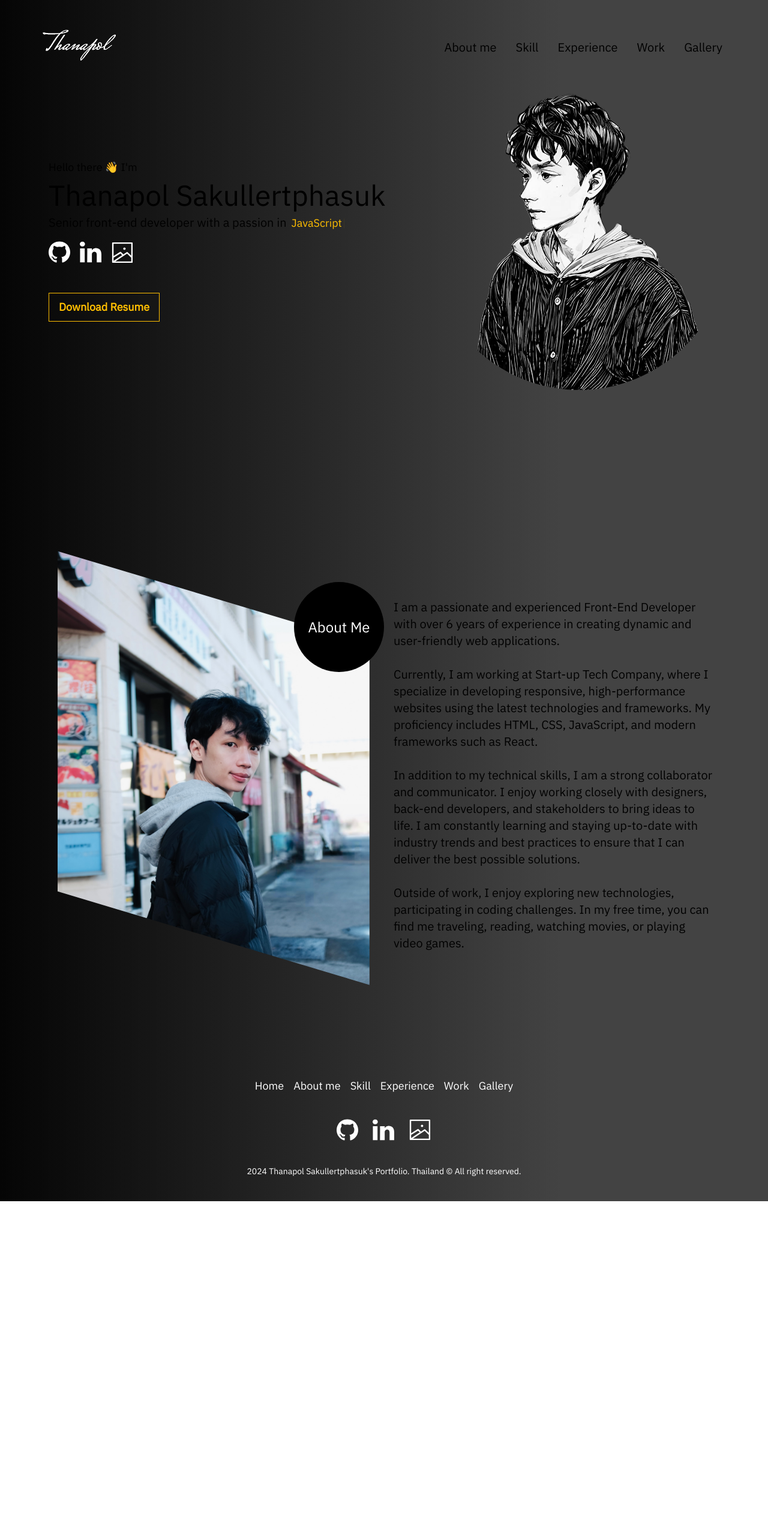
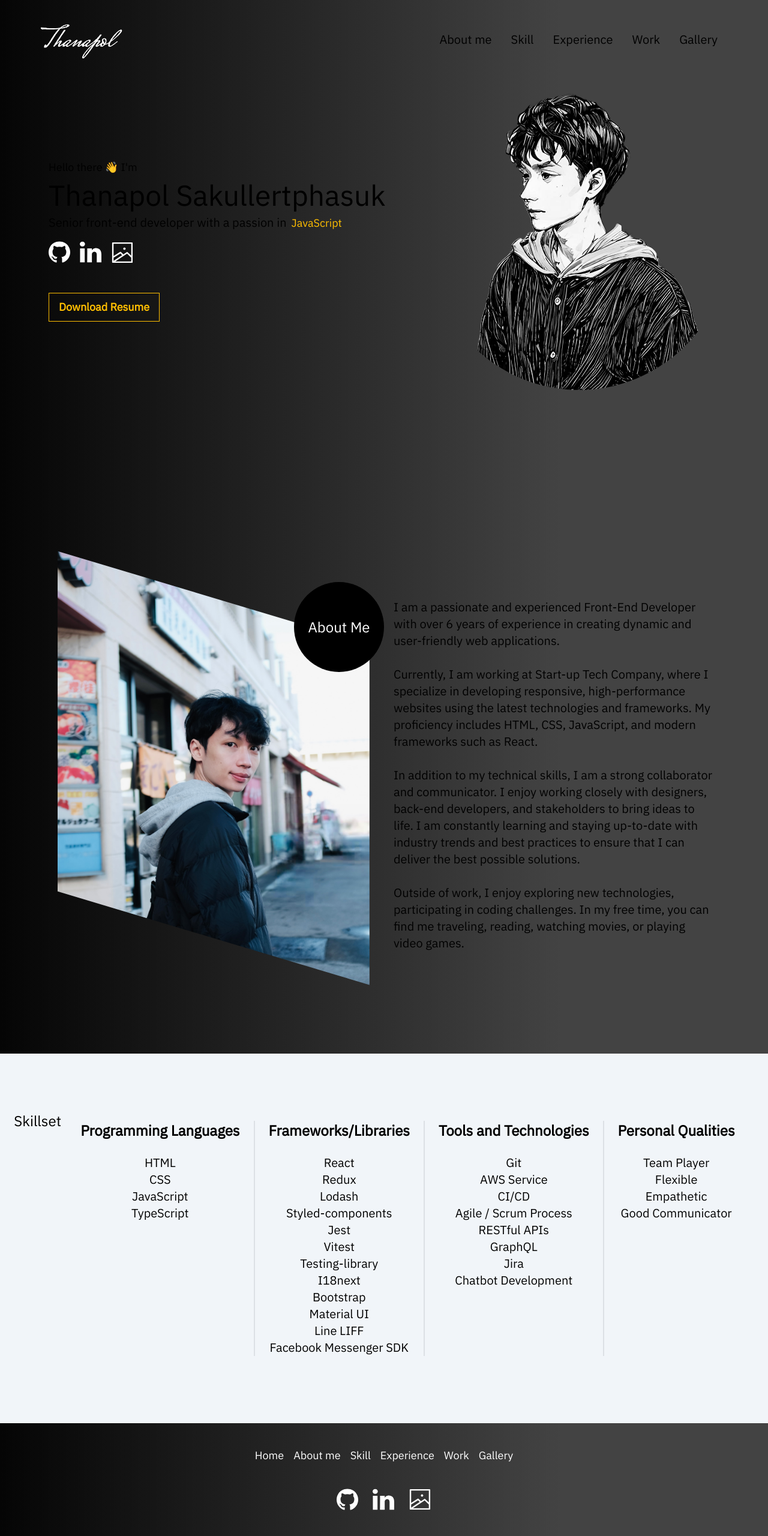
Before and after one commit to wintory/portfolio, a Next.js app: page / in a window 1280 px wide. Shown: the top 2560 px of the page at 60% size. Before the commit the page ends 2002 px from the top, so only its background shows below. Built offline with nearby package versions, Linux system fonts and the light colour scheme.

Commit message:
build: add navbar

```diff
--- a/app/components/NavBar.tsx
+++ b/app/components/NavBar.tsx
@@ -2,18 +2,93 @@ import Image from 'next/image'
 
 const NavBar = () => {
   return (
-    <div className="navbar absolute left-0 top-0 z-[100] max-w-[1200px] translate-x-[-50%] p-3 sm:hidden md:left-[50%] md:w-[100%] lg:top-5 lg:flex">
+    <div className="drawer absolute left-0 top-0 z-[100] flex max-w-[1200px] p-3 lg:left-[50%] lg:top-2 lg:w-[100%] lg:translate-x-[-50%]">
+      <input id="menu" type="checkbox" className="drawer-toggle" />
+      <div className="drawer-content flex w-[100%] flex-col justify-between">
+        <div className="navbar">
+          <div className="flex-none lg:hidden">
+            <label
+              htmlFor="menu"
+              aria-label="open sidebar"
+              className="btn btn-square btn-ghost hover:rounded-none focus:rounded-none"
+            >
+              <svg
+                xmlns="http://www.w3.org/2000/svg"
+                fill="none"
+                viewBox="0 0 24 24"
+                className="inline-block h-6 w-6 stroke-current"
+              >
+                <path
+                  strokeLinecap="round"
+                  strokeLinejoin="round"
+                  strokeWidth="2"
+                  d="M4 6h16M4 12h16M4 18h16"
+                ></path>
+              </svg>
+            </label>
+          </div>
           <div className="flex-1">
             <Image
               src="/images/signature.png"
               alt={'signature'}
               className="max-h-[120px]"
               width={150}
-          height={80}
+              height={150}
             />
           </div>
-      <div className="flex-none">
+          <div className="hidden flex-none lg:block">
             <ul className="text-bold menu menu-horizontal text-xl">
+              <li>
+                <a
+                  className="hover:rounded-none focus:rounded-none"
+                  href="#about-me"
+                >
+                  About me
+                </a>
+              </li>
+              <li>
+                <a
+                  className="hover:rounded-none focus:rounded-none"
+                  href="#skill"
+                >
+                  Skill
+                </a>
+              </li>
+              <li>
+                <a
+                  className="hover:rounded-none focus:rounded-none"
+                  href="#experience"
+                >
+                  Experience
+                </a>
+              </li>
+              <li>
+                <a
+                  className="hover:rounded-none focus:rounded-none"
+                  href="#work"
+                >
+                  Work
+                </a>
+              </li>
+              <li>
+                <a
+                  className="hover:rounded-none focus:rounded-none"
+                  href="#gallery"
+                >
+                  Gallery
+                </a>
+              </li>
+            </ul>
+          </div>
+        </div>
+      </div>
+      <div className="drawer-side">
+        <label
+          htmlFor="menu"
+          aria-label="close sidebar"
+          className="drawer-overlay"
+        ></label>
+        <ul className="menu min-h-full w-80 bg-base-200 p-4 text-lg">
           <li>
             <a
               className="hover:rounded-none focus:rounded-none"
--- a/app/page.tsx
+++ b/app/page.tsx
@@ -7,6 +7,7 @@ import NavBar from './components/NavBar'
 import AboutMe from './sections/AboutMe'
 import Footer from './sections/Footer'
 import MainContent from './sections/MainContent'
+import MySkill from './sections/MySkill'
 
 const sans = IBM_Plex_Sans({
   weight: ['400'],
@@ -29,6 +30,7 @@ export default function Home() {
             <MainContent />
           </div>
           <AboutMe />
+          <MySkill />
           <Footer />
         </main>
       </ParallaxProvider>
--- a/app/sections/AboutMe.tsx
+++ b/app/sections/AboutMe.tsx
@@ -8,7 +8,6 @@ import { START_WORK_YEAR } from '../constants/common'
 
 const AboutMe: FC = () => {
   const ref = useRef(null)
-  const skillRef = useRef(null)
 
   const { scrollYProgress } = useScroll({
     target: ref,
@@ -16,7 +15,6 @@ const AboutMe: FC = () => {
   })
   const textScrollY = useTransform(scrollYProgress, [0, 1], ['0%', '100%'])
   const imageScrollY = useTransform(scrollYProgress, [0, 1], ['0%', '75%'])
-  const skillScrollY = useTransform(scrollYProgress, [0, 1], ['0%', '100%'])
   const expYear = new Date().getFullYear() - START_WORK_YEAR
 
   return (
--- a/app/sections/MySkill.tsx
+++ b/app/sections/MySkill.tsx
@@ -1,27 +1,87 @@
+import { motion, useScroll, useTransform } from 'framer-motion'
 import { FC, useRef } from 'react'
-import FlipCard from '../components/FlipCard'
 
 const MySkill: FC = () => {
   const ref = useRef(null)
 
+  const { scrollYProgress } = useScroll({
+    target: ref,
+    offset: ['start start', 'end start'],
+  })
+  const textScrollY = useTransform(scrollYProgress, [0, 1], ['0%', '100%'])
+
   return (
     <div
       ref={ref}
-      id="skill"
-      className="relative flex h-[1200px] justify-center"
-      style={{
-        backgroundImage:
-          'url("https://images.unsplash.com/photo-1524439188326-e47322d1cef2?q=80&w=2670&auto=format&fit=crop&ixlib=rb-4.0.3&ixid=M3wxMjA3fDB8MHxwaG90by1wYWdlfHx8fGVufDB8fHx8fA%3D%3D")',
-        backgroundSize: 'cover',
-      }}
+      className="inset-0 z-10 bg-slate-100"
+      style={
+        {
+          // backgroundImage: 'linear-gradient(90deg, #dfe9f3 0%, white 100%);',
+        }
+      }
     >
-      <div className="relative block h-[1000px] h-auto w-screen items-center justify-center text-xl text-white sm:grid-cols-1 sm:p-2 lg:max-w-[1200px] lg:grid-cols-3 lg:p-8">
-        <p className="underline lg:text-3xl">Skill</p>
-        <div className="grid items-center justify-center gap-3 py-8 sm:grid-cols-2 lg:grid-cols-4">
-          <FlipCard />
-          <FlipCard />
+      <motion.div className="relative flex h-full justify-center p-[5rem]">
+        <div className="flex w-full justify-center sm:py-2 md:py-4 lg:max-w-[1200px]">
+          <p className="sm:text-lg sm:underline lg:text-2xl lg:no-underline">
+            Skillset
+          </p>
         </div>
-      </div>
+        <div className="relative flex h-auto w-screen items-center justify-center text-xl text-black sm:grid-cols-1 sm:p-2 lg:max-w-[1200px] lg:grid-cols-3 lg:p-8">
+          <div className="grid w-max text-neutral-content md:grid-flow-row lg:grid-flow-col">
+            <ul>
+              <li className="pb-6 text-2xl font-bold text-black">
+                Programming Languages
+              </li>
+              <li className="text-center text-black">HTML</li>
+              <li className="text-center text-black">CSS</li>
+              <li className="text-center text-black">JavaScript</li>
+              <li className="text-center text-black">TypeScript</li>
+            </ul>
+            <div className="divider divider-horizontal" />
+            <ul>
+              <li className="pb-6 text-2xl font-bold text-black">
+                Frameworks/Libraries
+              </li>
+              <li className="text-center text-black">React</li>
+              <li className="text-center text-black">Redux</li>
+              <li className="text-center text-black">Lodash</li>
+              <li className="text-center text-black">Styled-components</li>
+              <li className="text-center text-black">Jest</li>
+              <li className="text-center text-black">Vitest</li>
+              <li className="text-center text-black">Testing-library</li>
+              <li className="text-center text-black">I18next</li>
+              <li className="text-center text-black">Bootstrap</li>
+              <li className="text-center text-black">Material UI</li>
+              <li className="text-center text-black">Line LIFF</li>
+              <li className="text-center text-black">Facebook Messenger SDK</li>
+            </ul>
+            <div className="divider divider-horizontal" />
+            <ul>
+              <li className="pb-6 text-2xl font-bold text-black">
+                Tools and Technologies
+              </li>
+              <li className="text-center text-black">Git</li>
+              <li className="text-center text-black">AWS Service</li>
+              <li className="text-center text-black">CI/CD</li>
+              <li className="text-center text-black">Agile / Scrum Process</li>
+              <li className="text-center text-black">RESTful APIs</li>
+              <li className="text-center text-black">GraphQL</li>
+              <li className="text-center text-black">Jira</li>
+              <li className="text-center text-black">Chatbot Development</li>
+            </ul>
+            <div className="divider divider-horizontal" />
+            <ul>
+              <li className="pb-6 text-2xl font-bold text-black">
+                Personal Qualities
+              </li>
+              <li className="text-center text-black">Team Player</li>
+              <li className="text-center text-black">Flexible</li>
+              <li className="text-center text-black">Empathetic</li>
+              <li className="text-center text-black">Good Communicator</li>
+            </ul>
+          </div>
+        </div>
+      </motion.div>
     </div>
   )
 }
```
Also changed, not shown: public/images/signature.png. Lines whose indentation alone changed are shown as unchanged.
